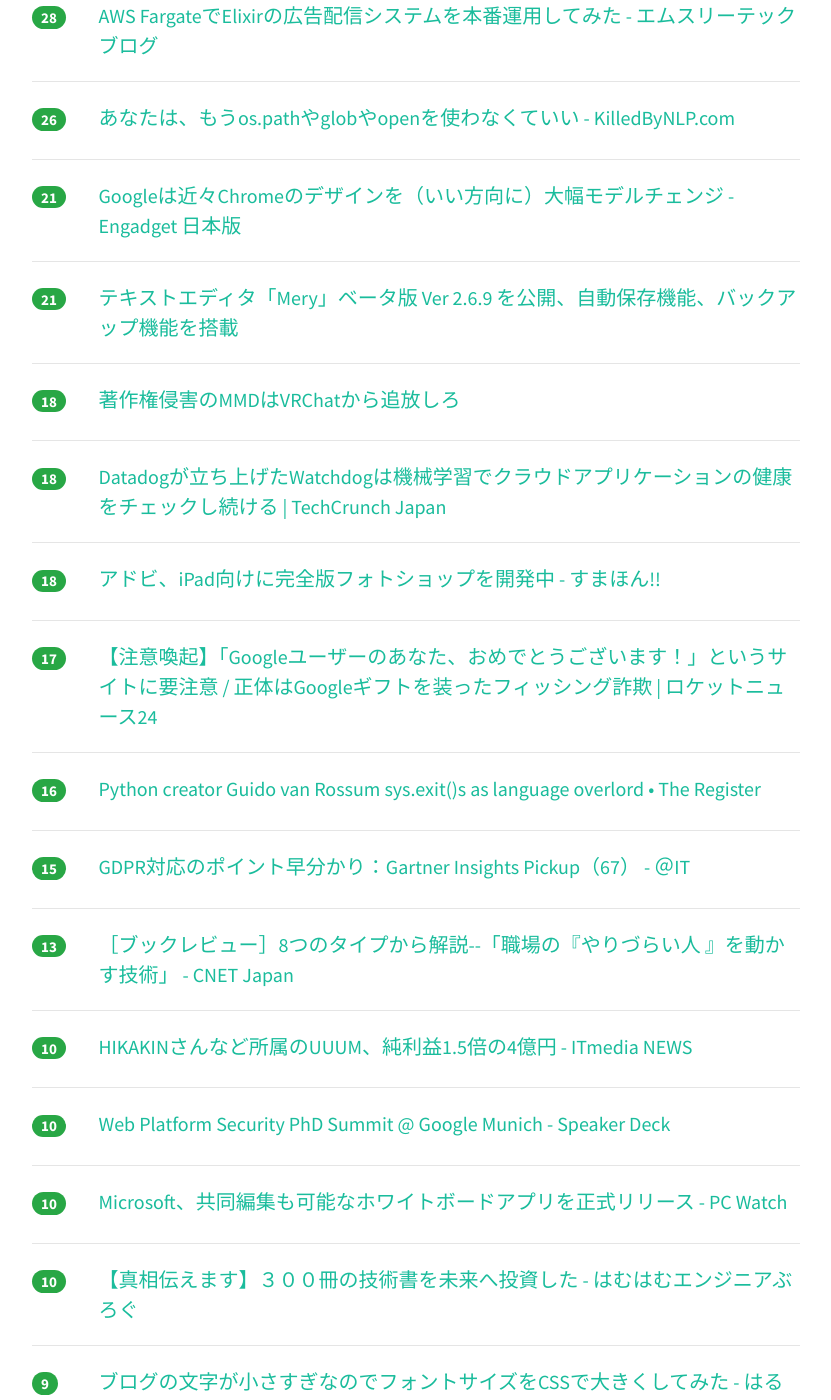
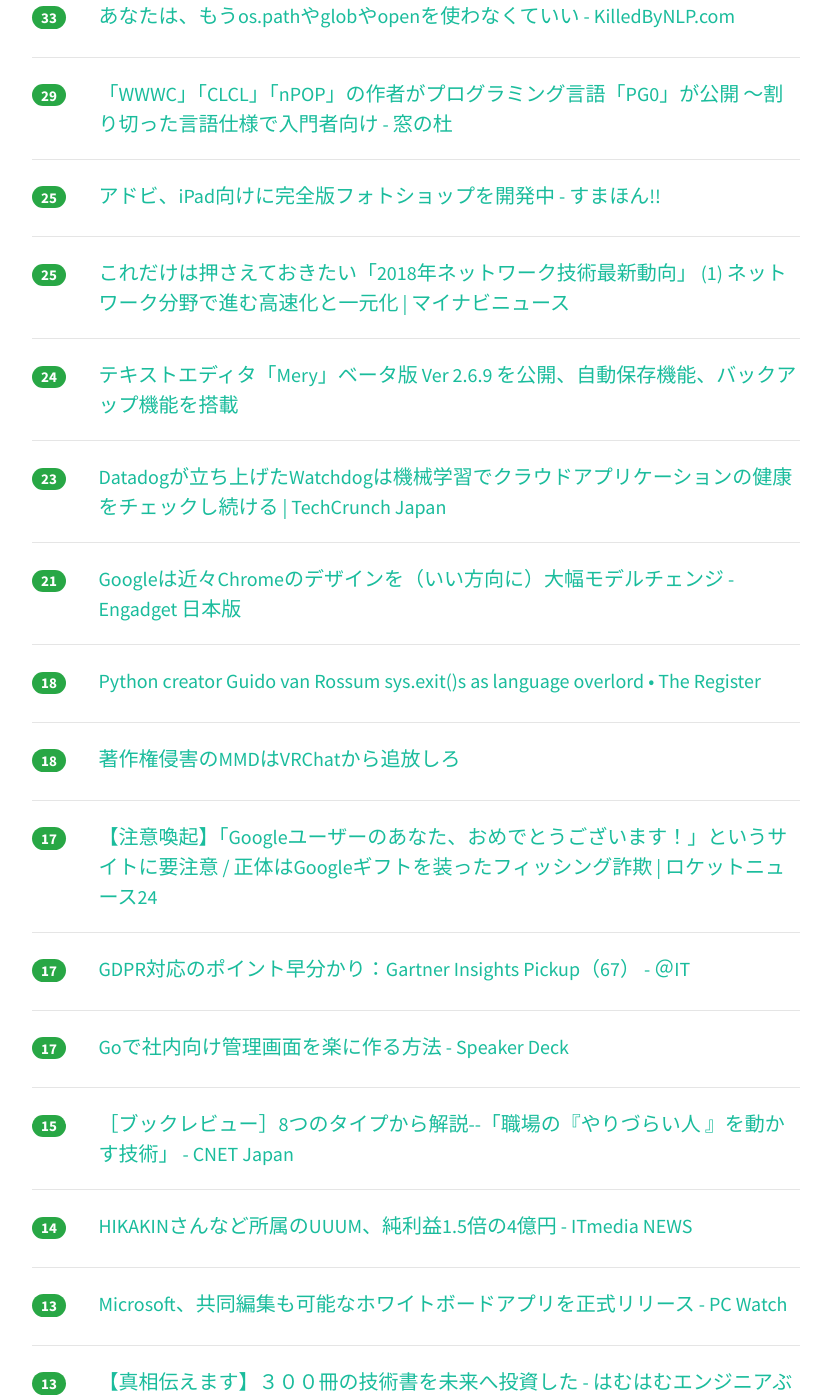
Before and after one commit to yatta47/hatena-matome-site, a Jekyll site: the page built from _posts/2018-07-14-hatena.md, in a window 1280 px wide and 1400 px high, scrolled down 909 px. Shown: the whole window, without its empty margins (224-1055 px from the left). Built offline with Jekyll 4.4.1, drawn with Linux system fonts in a browser that asks for light colours; nearby versions of some CDN libraries; some of the changed text lies outside the part shown.

Commit message:
Updated 2018-07-14

```diff
--- a/_posts/2018-07-14-hatena.md
+++ b/_posts/2018-07-14-hatena.md
@@ -1,49 +1,69 @@
 ---
 layout: post
 title:  "2018-07-14 はてぶIT"
-date:   2018-07-14 12:02:08
+date:   2018-07-14 13:02:53
 tags: [it-hotentry]
 ---
-28 件のデータあり
+34 件のデータあり
 
 <hr><div class="row">
-<div class="col-1"><span class="badge badge-pill badge-success h2">177</span></div>
+<div class="col-1"><span class="badge badge-pill badge-success h2">203</span></div>
 <div class="col-11"><a href='https://www3.nhk.or.jp/news/business_tokushu/2018_0713.html' target='_blank'>アップルの秘密を盗んだ男｜NHK NEWS WEB</a></div>
 </div>
 <hr>
 <div class="row">
-<div class="col-1"><span class="badge badge-pill badge-success h2">95</span></div>
+<div class="col-1"><span class="badge badge-pill badge-success h2">99</span></div>
 <div class="col-11"><a href='https://blog.jxck.io/entries/2016-04-24/service-worker-tutorial.html' target='_blank'>中級者向け Service Worker Tutorial | blog.jxck.io</a></div>
 </div>
 <hr>
 <div class="row">
-<div class="col-1"><span class="badge badge-pill badge-success h2">41</span></div>
+<div class="col-1"><span class="badge badge-pill badge-success h2">59</span></div>
 <div class="col-11"><a href='https://tech.linkbal.co.jp/4446/' target='_blank'>AWSサーバーレスアーキテクチャでハマった３つこと | LINKBAL Engineer's Blog</a></div>
 </div>
 <hr>
 <div class="row">
-<div class="col-1"><span class="badge badge-pill badge-success h2">39</span></div>
+<div class="col-1"><span class="badge badge-pill badge-success h2">55</span></div>
+<div class="col-11"><a href='https://speakerdeck.com/yudppp/godeshe-nei-xiang-keguan-li-hua-mian-wole-nizuo-rufang-fa' target='_blank'>Goで社内向け管理画面を楽に作る方法 - Speaker Deck</a></div>
+</div>
+<hr>
+<div class="row">
+<div class="col-1"><span class="badge badge-pill badge-success h2">43</span></div>
 <div class="col-11"><a href='https://www.softantenna.com/wp/webservice/vim-cheat-sheat-for-programmers/' target='_blank'>Vim Cheat Sheat for Programmers - 一枚であらゆる開発業務に対応できるプログラマ向けのVimチートシート | ソフトアンテナブログ</a></div>
 </div>
 <hr>
 <div class="row">
-<div class="col-1"><span class="badge badge-pill badge-success h2">35</span></div>
-<div class="col-11"><a href='https://speakerdeck.com/yudppp/godeshe-nei-xiang-keguan-li-hua-mian-wole-nizuo-rufang-fa' target='_blank'>Goで社内向け管理画面を楽に作る方法 - Speaker Deck</a></div>
+<div class="col-1"><span class="badge badge-pill badge-success h2">33</span></div>
+<div class="col-11"><a href='http://www.m3tech.blog/entry/elixir-aws-fargate' target='_blank'>AWS FargateでElixirの広告配信システムを本番運用してみた - エムスリーテックブログ</a></div>
 </div>
 <hr>
 <div class="row">
-<div class="col-1"><span class="badge badge-pill badge-success h2">28</span></div>
+<div class="col-1"><span class="badge badge-pill badge-success h2">33</span></div>
+<div class="col-11"><a href='https://www.killedbynlp.com/posts/stop-to-use-os-path-and-open' target='_blank'>あなたは、もうos.pathやglobやopenを使わなくていい - KilledByNLP.com</a></div>
+</div>
+<hr>
+<div class="row">
+<div class="col-1"><span class="badge badge-pill badge-success h2">29</span></div>
 <div class="col-11"><a href='https://forest.watch.impress.co.jp/docs/news/1132868.html' target='_blank'>「WWWC」「CLCL」「nPOP」の作者がプログラミング言語「PG0」が公開 ～割り切った言語仕様で入門者向け - 窓の杜</a></div>
 </div>
 <hr>
 <div class="row">
-<div class="col-1"><span class="badge badge-pill badge-success h2">28</span></div>
-<div class="col-11"><a href='http://www.m3tech.blog/entry/elixir-aws-fargate' target='_blank'>AWS FargateでElixirの広告配信システムを本番運用してみた - エムスリーテックブログ</a></div>
+<div class="col-1"><span class="badge badge-pill badge-success h2">25</span></div>
+<div class="col-11"><a href='https://smhn.info/201807-adobe-photoshop-for-ipad-version' target='_blank'>アドビ、iPad向けに完全版フォトショップを開発中 - すまほん!!</a></div>
 </div>
 <hr>
 <div class="row">
-<div class="col-1"><span class="badge badge-pill badge-success h2">26</span></div>
-<div class="col-11"><a href='https://www.killedbynlp.com/posts/stop-to-use-os-path-and-open' target='_blank'>あなたは、もうos.pathやglobやopenを使わなくていい - KilledByNLP.com</a></div>
+<div class="col-1"><span class="badge badge-pill badge-success h2">25</span></div>
+<div class="col-11"><a href='https://news.mynavi.jp/article/20180713-network2018/' target='_blank'>これだけは押さえておきたい「2018年ネットワーク技術最新動向」 (1) ネットワーク分野で進む高速化と一元化 | マイナビニュース</a></div>
+</div>
+<hr>
+<div class="row">
+<div class="col-1"><span class="badge badge-pill badge-success h2">24</span></div>
+<div class="col-11"><a href='https://www.haijin-boys.com/software/mery/mery-2-6-9' target='_blank'>テキストエディタ「Mery」ベータ版 Ver 2.6.9 を公開、自動保存機能、バックアップ機能を搭載</a></div>
+</div>
+<hr>
+<div class="row">
+<div class="col-1"><span class="badge badge-pill badge-success h2">23</span></div>
+<div class="col-11"><a href='https://jp.techcrunch.com/2018/07/13/2018-07-12-datadog-launches-watchdog-to-help-you-monitor-your-cloud-apps/' target='_blank'>Datadogが立ち上げたWatchdogは機械学習でクラウドアプリケーションの健康をチェックし続ける | TechCrunch Japan</a></div>
 </div>
 <hr>
 <div class="row">
@@ -52,8 +72,8 @@ tags: [it-hotentry]
 </div>
 <hr>
 <div class="row">
-<div class="col-1"><span class="badge badge-pill badge-success h2">21</span></div>
-<div class="col-11"><a href='https://www.haijin-boys.com/software/mery/mery-2-6-9' target='_blank'>テキストエディタ「Mery」ベータ版 Ver 2.6.9 を公開、自動保存機能、バックアップ機能を搭載</a></div>
+<div class="col-1"><span class="badge badge-pill badge-success h2">18</span></div>
+<div class="col-11"><a href='https://www.theregister.co.uk/2018/07/13/python_creator_guido_van_rossum_quits/' target='_blank'>Python creator Guido van Rossum sys.exit()s as language overlord • The Register</a></div>
 </div>
 <hr>
 <div class="row">
@@ -62,38 +82,38 @@ tags: [it-hotentry]
 </div>
 <hr>
 <div class="row">
-<div class="col-1"><span class="badge badge-pill badge-success h2">18</span></div>
-<div class="col-11"><a href='https://jp.techcrunch.com/2018/07/13/2018-07-12-datadog-launches-watchdog-to-help-you-monitor-your-cloud-apps/' target='_blank'>Datadogが立ち上げたWatchdogは機械学習でクラウドアプリケーションの健康をチェックし続ける | TechCrunch Japan</a></div>
-</div>
-<hr>
-<div class="row">
-<div class="col-1"><span class="badge badge-pill badge-success h2">18</span></div>
-<div class="col-11"><a href='https://smhn.info/201807-adobe-photoshop-for-ipad-version' target='_blank'>アドビ、iPad向けに完全版フォトショップを開発中 - すまほん!!</a></div>
-</div>
-<hr>
-<div class="row">
 <div class="col-1"><span class="badge badge-pill badge-success h2">17</span></div>
 <div class="col-11"><a href='https://rocketnews24.com/2018/07/13/1090605/' target='_blank'>【注意喚起】「Googleユーザーのあなた、おめでとうございます！」というサイトに要注意 / 正体はGoogleギフトを装ったフィッシング詐欺 | ロケットニュース24</a></div>
 </div>
 <hr>
 <div class="row">
-<div class="col-1"><span class="badge badge-pill badge-success h2">16</span></div>
-<div class="col-11"><a href='https://www.theregister.co.uk/2018/07/13/python_creator_guido_van_rossum_quits/' target='_blank'>Python creator Guido van Rossum sys.exit()s as language overlord • The Register</a></div>
+<div class="col-1"><span class="badge badge-pill badge-success h2">17</span></div>
+<div class="col-11"><a href='http://www.atmarkit.co.jp/ait/articles/1807/13/news010.html' target='_blank'>GDPR対応のポイント早分かり：Gartner Insights Pickup（67） - ＠IT</a></div>
+</div>
+<hr>
+<div class="row">
+<div class="col-1"><span class="badge badge-pill badge-success h2">17</span></div>
+<div class="col-11"><a href='https://speakerdeck.com/yudppp/godeshe-nei-xiang-keguan-li-hua-mian-wole-nizuo-rufang-fa?slide=27' target='_blank'>Goで社内向け管理画面を楽に作る方法 - Speaker Deck</a></div>
 </div>
 <hr>
 <div class="row">
 <div class="col-1"><span class="badge badge-pill badge-success h2">15</span></div>
-<div class="col-11"><a href='http://www.atmarkit.co.jp/ait/articles/1807/13/news010.html' target='_blank'>GDPR対応のポイント早分かり：Gartner Insights Pickup（67） - ＠IT</a></div>
+<div class="col-11"><a href='https://japan.cnet.com/article/35121905/' target='_blank'>［ブックレビュー］8つのタイプから解説--「職場の『やりづらい人 』を動かす技術」 - CNET Japan</a></div>
+</div>
+<hr>
+<div class="row">
+<div class="col-1"><span class="badge badge-pill badge-success h2">14</span></div>
+<div class="col-11"><a href='http://www.itmedia.co.jp/news/articles/1807/13/news118.html' target='_blank'>HIKAKINさんなど所属のUUUM、純利益1.5倍の4億円 - ITmedia NEWS</a></div>
 </div>
 <hr>
 <div class="row">
 <div class="col-1"><span class="badge badge-pill badge-success h2">13</span></div>
-<div class="col-11"><a href='https://japan.cnet.com/article/35121905/' target='_blank'>［ブックレビュー］8つのタイプから解説--「職場の『やりづらい人 』を動かす技術」 - CNET Japan</a></div>
+<div class="col-11"><a href='https://pc.watch.impress.co.jp/docs/news/1132922.html' target='_blank'>Microsoft、共同編集も可能なホワイトボードアプリを正式リリース - PC Watch</a></div>
 </div>
 <hr>
 <div class="row">
-<div class="col-1"><span class="badge badge-pill badge-success h2">10</span></div>
-<div class="col-11"><a href='http://www.itmedia.co.jp/news/articles/1807/13/news118.html' target='_blank'>HIKAKINさんなど所属のUUUM、純利益1.5倍の4億円 - ITmedia NEWS</a></div>
+<div class="col-1"><span class="badge badge-pill badge-success h2">13</span></div>
+<div class="col-11"><a href='http://hamuhamu.hatenablog.jp/entry/2018/07/13/174334' target='_blank'>【真相伝えます】３００冊の技術書を未来へ投資した - はむはむエンジニアぶろぐ</a></div>
 </div>
 <hr>
 <div class="row">
@@ -103,12 +123,12 @@ tags: [it-hotentry]
 <hr>
 <div class="row">
 <div class="col-1"><span class="badge badge-pill badge-success h2">10</span></div>
-<div class="col-11"><a href='https://pc.watch.impress.co.jp/docs/news/1132922.html' target='_blank'>Microsoft、共同編集も可能なホワイトボードアプリを正式リリース - PC Watch</a></div>
+<div class="col-11"><a href='https://ift.tt/2mfSYcc' target='_blank'>【真相伝えます】３００冊の技術書を未来へ投資した - はむはむエンジニアぶろぐ</a></div>
 </div>
 <hr>
 <div class="row">
 <div class="col-1"><span class="badge badge-pill badge-success h2">10</span></div>
-<div class="col-11"><a href='http://hamuhamu.hatenablog.jp/entry/2018/07/13/174334' target='_blank'>【真相伝えます】３００冊の技術書を未来へ投資した - はむはむエンジニアぶろぐ</a></div>
+<div class="col-11"><a href='https://www.infoq.com/jp/news/2018/07/dockly-console-based-docker-mgmt' target='_blank'>Dockerコンテナ管理用コンソールベースUIのDocklyについて - 開発者とのQ&A</a></div>
 </div>
 <hr>
 <div class="row">
@@ -122,23 +142,8 @@ tags: [it-hotentry]
 </div>
 <hr>
 <div class="row">
-<div class="col-1"><span class="badge badge-pill badge-success h2">7</span></div>
-<div class="col-11"><a href='https://speakerdeck.com/yudppp/godeshe-nei-xiang-keguan-li-hua-mian-wole-nizuo-rufang-fa?slide=27' target='_blank'>Goで社内向け管理画面を楽に作る方法 - Speaker Deck</a></div>
-</div>
-<hr>
-<div class="row">
-<div class="col-1"><span class="badge badge-pill badge-success h2">7</span></div>
-<div class="col-11"><a href='https://ift.tt/2mfSYcc' target='_blank'>【真相伝えます】３００冊の技術書を未来へ投資した - はむはむエンジニアぶろぐ</a></div>
-</div>
-<hr>
-<div class="row">
-<div class="col-1"><span class="badge badge-pill badge-success h2">7</span></div>
-<div class="col-11"><a href='https://news.mynavi.jp/article/20180713-network2018/' target='_blank'>これだけは押さえておきたい「2018年ネットワーク技術最新動向」 (1) ネットワーク分野で進む高速化と一元化 | マイナビニュース</a></div>
-</div>
-<hr>
-<div class="row">
-<div class="col-1"><span class="badge badge-pill badge-success h2">7</span></div>
-<div class="col-11"><a href='https://www.infoq.com/jp/news/2018/07/dockly-console-based-docker-mgmt' target='_blank'>Dockerコンテナ管理用コンソールベースUIのDocklyについて - 開発者とのQ&A</a></div>
+<div class="col-1"><span class="badge badge-pill badge-success h2">6</span></div>
+<div class="col-11"><a href='https://dime.jp/genre/568534/' target='_blank'>568534</a></div>
 </div>
 <hr>
 <div class="row">
@@ -146,3 +151,28 @@ tags: [it-hotentry]
 <div class="col-11"><a href='http://www.itmedia.co.jp/mobile/articles/1807/14/news013.html' target='_blank'>OPPOのスライドカメラ搭載スマホ「FIND X」を使う際の問題点は？ - ITmedia Mobile</a></div>
 </div>
 <hr>
+<div class="row">
+<div class="col-1"><span class="badge badge-pill badge-success h2">5</span></div>
+<div class="col-11"><a href='https://github.com/donnemartin/system-design-primer/blob/master/README-ja.md' target='_blank'>system-design-primer/README-ja.md at master · donnemartin/system-design-primer · GitHub</a></div>
+</div>
+<hr>
+<div class="row">
+<div class="col-1"><span class="badge badge-pill badge-success h2">3</span></div>
+<div class="col-11"><a href='http://www.itmedia.co.jp/pcuser/articles/1807/14/news015.html' target='_blank'>「Surface Go」日本版は本当に高いのか　Office付属は妥当なのか (1/2) - ITmedia PC USER</a></div>
+</div>
+<hr>
+<div class="row">
+<div class="col-1"><span class="badge badge-pill badge-success h2">3</span></div>
+<div class="col-11"><a href='https://japan.cnet.com/article/35122416/' target='_blank'>歴代の「INFOBAR」たちを振り返る--コンセプトから初代モデル、スマートフォンまで - CNET Japan</a></div>
+</div>
+<hr>
+<div class="row">
+<div class="col-1"><span class="badge badge-pill badge-success h2">3</span></div>
+<div class="col-11"><a href='https://japanese.engadget.com/2018/07/13/iot/' target='_blank'>富士山がIoTだらけに。登山ルートの気温・混雑度もウェブで一目瞭然 - Engadget 日本版</a></div>
+</div>
+<hr>
+<div class="row">
+<div class="col-1"><span class="badge badge-pill badge-success h2">1</span></div>
+<div class="col-11"><a href='https://jp.techcrunch.com/2018/07/14/2018-07-13-yes-open-office-plans-are-the-worst/' target='_blank'>オープンオフィスのスペースレイアウトは最悪ね…ハーバード大学の研究もそう言ってる | TechCrunch Japan</a></div>
+</div>
+<hr>
```
